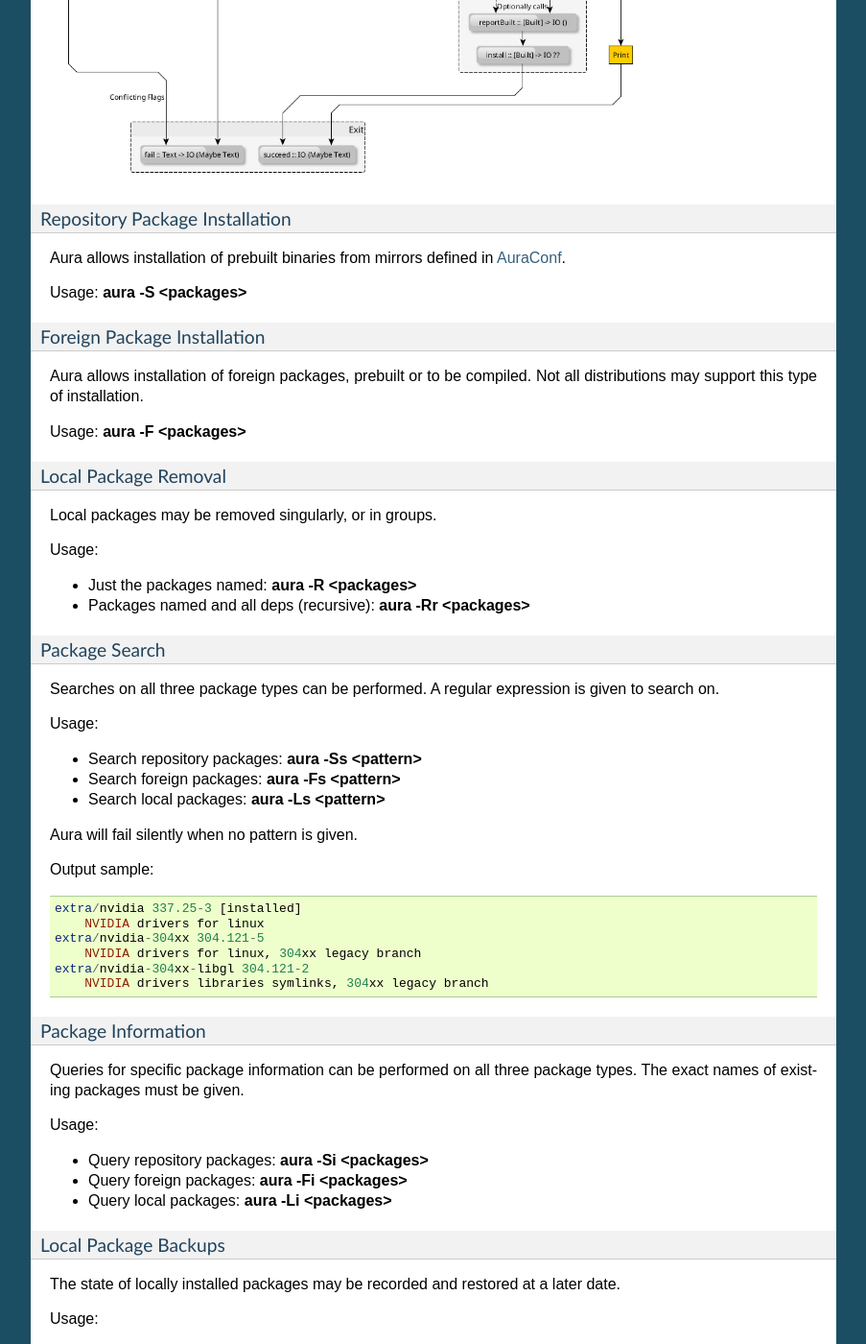
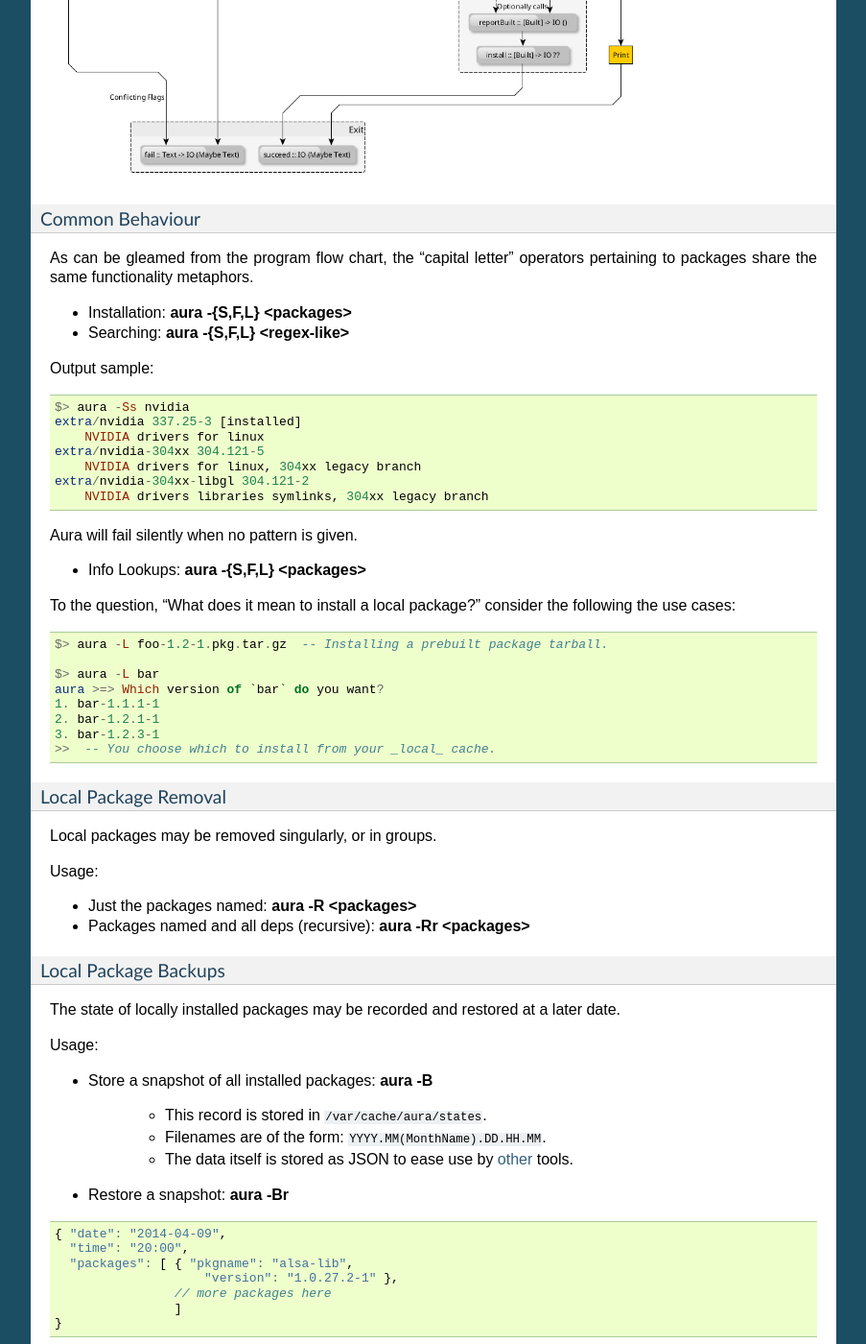
Before and after one commit to fosskers/aura, a Sphinx documentation site: the page built from doc/source/design.rst, in a window 1280 px wide and 1400 px high, scrolled down 1890 px. Shown: the whole window at 96% size, without its empty margins (198-1101 px from the left). Built offline with Sphinx 7.4.7, drawn with Linux system fonts in a browser that asks for light colours; some of the changed text lies outside the part shown.

Commit message:
DESIGN: Outlined common behaviour to {S,F,L}

```diff
--- a/doc/source/design.rst
+++ b/doc/source/design.rst
@@ -59,21 +59,39 @@
 ~~~~~~~~~~~~
 .. image:: programFlow.*
 
-Repository Package Installation
-~~~~~~~~~~~~~~~~~~~~~~~~~~~~~~~
+Common Behaviour
+~~~~~~~~~~~~~~~~
+As can be gleamed from the program flow chart, the "capital letter"
+operators pertaining to packages share the same functionality metaphors.
 
-Aura allows installation of prebuilt binaries from mirrors defined in
-:ref:`auraconf`.
+- Installation: :command:`aura -{S,F,L} <packages>`
+- Searching: :command:`aura -{S,F,L} <regex-like>`
 
-Usage: :command:`aura -S <packages>`
+Output sample::
 
-Foreign Package Installation
-~~~~~~~~~~~~~~~~~~~~~~~~~~~~
+   $> aura -Ss nvidia
+   extra/nvidia 337.25-3 [installed]
+       NVIDIA drivers for linux
+   extra/nvidia-304xx 304.121-5
+       NVIDIA drivers for linux, 304xx legacy branch
+   extra/nvidia-304xx-libgl 304.121-2
+       NVIDIA drivers libraries symlinks, 304xx legacy branch
 
-Aura allows installation of foreign packages, prebuilt or to be compiled.
-Not all distributions may support this type of installation.
+Aura will fail silently when no pattern is given.
 
-Usage: :command:`aura -F <packages>`
+- Info Lookups: :command:`aura -{S,F,L} <packages>`
+
+To the question, "What does it mean to install a local package?" consider
+the following the use cases::
+
+   $> aura -L foo-1.2-1.pkg.tar.gz  -- Installing a prebuilt package tarball.
+
+   $> aura -L bar
+   aura >=> Which version of `bar` do you want?
+   1. bar-1.1.1-1
+   2. bar-1.2.1-1
+   3. bar-1.2.3-1
+   >>  -- You choose which to install from your _local_ cache.
 
 Local Package Removal
 ~~~~~~~~~~~~~~~~~~~~~
@@ -82,48 +100,9 @@
 
 Usage:
 
--  Just the packages named: :command:`aura -R <packages>`
+- Just the packages named: :command:`aura -R <packages>`
+- Packages named and all deps (recursive): :command:`aura -Rr <packages>`
 
--  Packages named and all deps (recursive): :command:`aura -Rr <packages>`
-
-Package Search
-~~~~~~~~~~~~~~
-
-Searches on all three package types can be performed. A regular
-expression is given to search on.
-
-Usage:
-
--  Search repository packages: :command:`aura -Ss <pattern>`
-
--  Search foreign packages: :command:`aura -Fs <pattern>`
-
--  Search local packages: :command:`aura -Ls <pattern>`
-
-Aura will fail silently when no pattern is given.
-
-Output sample::
-
-   extra/nvidia 337.25-3 [installed]
-       NVIDIA drivers for linux
-   extra/nvidia-304xx 304.121-5
-       NVIDIA drivers for linux, 304xx legacy branch
-   extra/nvidia-304xx-libgl 304.121-2
-       NVIDIA drivers libraries symlinks, 304xx legacy branch
-
-Package Information
-~~~~~~~~~~~~~~~~~~~
-
-Queries for specific package information can be performed on all three
-package types. The exact names of existing packages must be given.
-
-Usage:
-
--  Query repository packages: :command:`aura -Si <packages>`
-
--  Query foreign packages: :command:`aura -Fi <packages>`
-
--  Query local packages: :command:`aura -Li <packages>`
 
 Local Package Backups
 ~~~~~~~~~~~~~~~~~~~~~
@@ -133,16 +112,14 @@
 
 Usage:
 
--  Store a snapshot of all installed packages: :command:`aura -B`
+- Store a snapshot of all installed packages: :command:`aura -B`
 
-   -  This record is stored in :file:`/var/cache/aura/states`.
+   - This record is stored in :file:`/var/cache/aura/states`.
+   - Filenames are of the form: ``YYYY.MM(MonthName).DD.HH.MM``.
+   - The data itself is stored as JSON to ease use by :ref:`other <other>`
+     tools.
 
-   -  Filenames are of the form: ``YYYY.MM(MonthName).DD.HH.MM``.
-
-   -  The data itself is stored as JSON to ease use by :ref:`other <other>`
-      tools.
-
--  Restore a snapshot: :command:`aura -Br`
+- Restore a snapshot: :command:`aura -Br`
 
 .. code-block:: javascript
 
```
